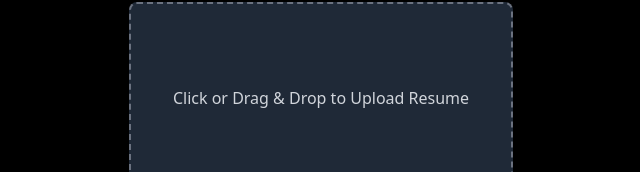
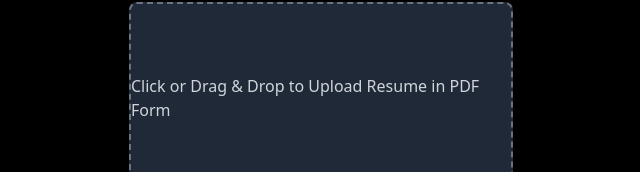
Before and after one commit to YoYoDough/resume_analyzer_ai, a Next.js app: page /promptPage in a window 1280 px wide. Shown: the part 366-538 px from the top of the page, without its empty margins (319-959 px from the left). Built offline with nearby package versions, Linux system fonts and the light colour scheme; a web font is replaced by a local one.

Commit message:
Ready to deploy.

```diff
--- a/app/promptPage/page.jsx
+++ b/app/promptPage/page.jsx
@@ -79,7 +79,7 @@ const page = () => {
 
       {!previewUrl && <label className="w-96 h-48 flex items-center justify-center border-2 border-dashed border-gray-500 rounded-lg cursor-pointer bg-gray-800 hover:bg-gray-700 transition">
         <input type="file" className="hidden" accept=".pdf, .doc, .docx" onChange={handleFileChange} />
-        <span className="text-gray-300">Click or Drag & Drop to Upload Resume</span>
+        <span className="text-gray-300">Click or Drag & Drop to Upload Resume in PDF Form</span>
       </label>}
 
       {uploading && (
```
Also changed, not shown: 1 other file (tests, documents, lock files or other folders).
